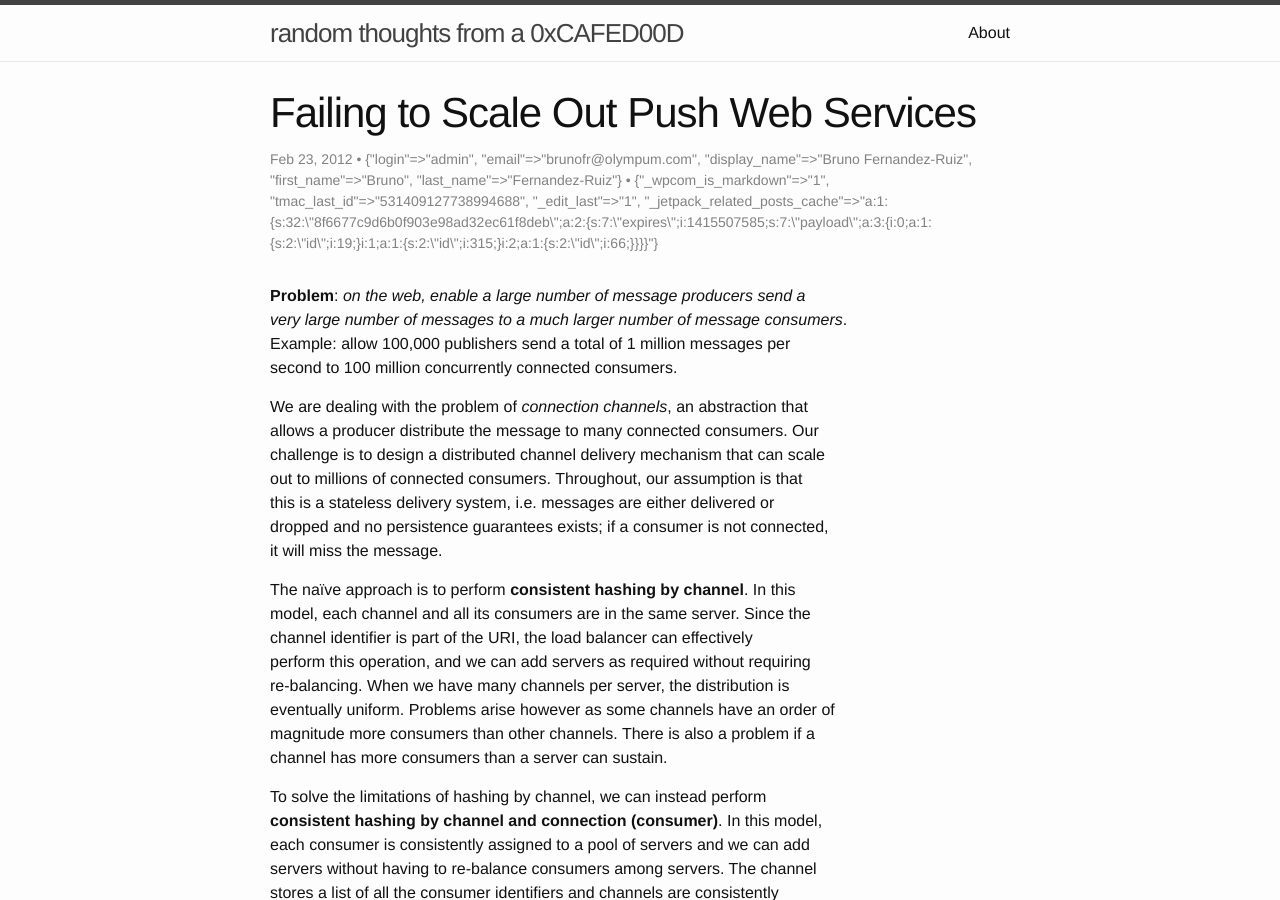
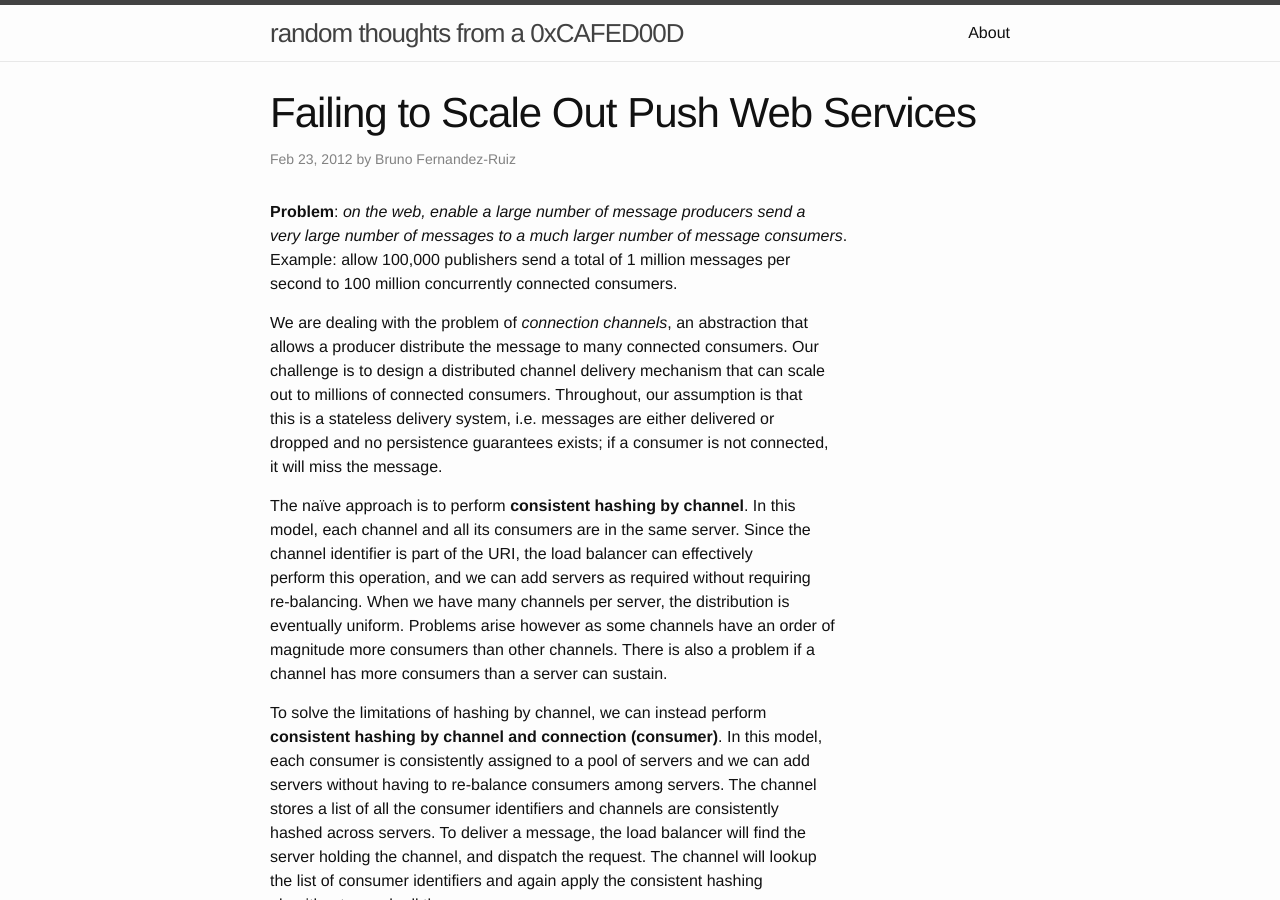
Before and after one commit to olympum/olympum.github.io-old, a Jekyll site: the page built from _posts/2012-02-23-failing-to-scale-out-push-web-services.html, in a window 1280 px wide and 900 px high. Built offline with Jekyll 4.4.1, drawn with Linux system fonts in a browser that asks for light colours; comment, search, counter and statistics services are not loaded.

Commit message:
Fix images

```diff
--- a/_layouts/post.html
+++ b/_layouts/post.html
@@ -5,7 +5,7 @@
 
   <header class="post-header">
     <h1 class="post-title">{{ page.title }}</h1>
-    <p class="post-meta">{{ page.date | date: "%b %-d, %Y" }}{% if page.author %} • {{ page.author }}{% endif %}{% if page.meta %} • {{ page.meta }}{% endif %}</p>
+    <p class="post-meta">{{ page.date | date: "%b %-d, %Y" }}{% if page.author.display_name %} by {{ page.author.display_name }}{% endif %}</p>
   </header>
 
   <article class="post-content">
--- a/_posts/2012-02-23-failing-to-scale-out-push-web-services.html
+++ b/_posts/2012-02-23-failing-to-scale-out-push-web-services.html
@@ -71,7 +71,7 @@
 given channel, all we really need to do is keep a list of all nodes in the<br />
 cluster. Some centralized agent keeps a directory of all active peers holding<br />
 consumer connections, e.g. a Zookeeper ensemble.</p>
-<p><img src="assets/design.png" alt="Ring-based Cluster" /></p>
+<p><img src="{{ site.base_url }}/assets/design.png" alt="Ring-based Cluster" /></p>
 <p>Consumers get uniformly connected to the nodes in the cluster by a "good"<br />
 load-balancing scheme. Since any node can hold connections to consumers on any<br />
 channel, there is therefore no snapshot of a channel's consumers, and to be<br />
```
Also changed, not shown: assets/design.png (added).
